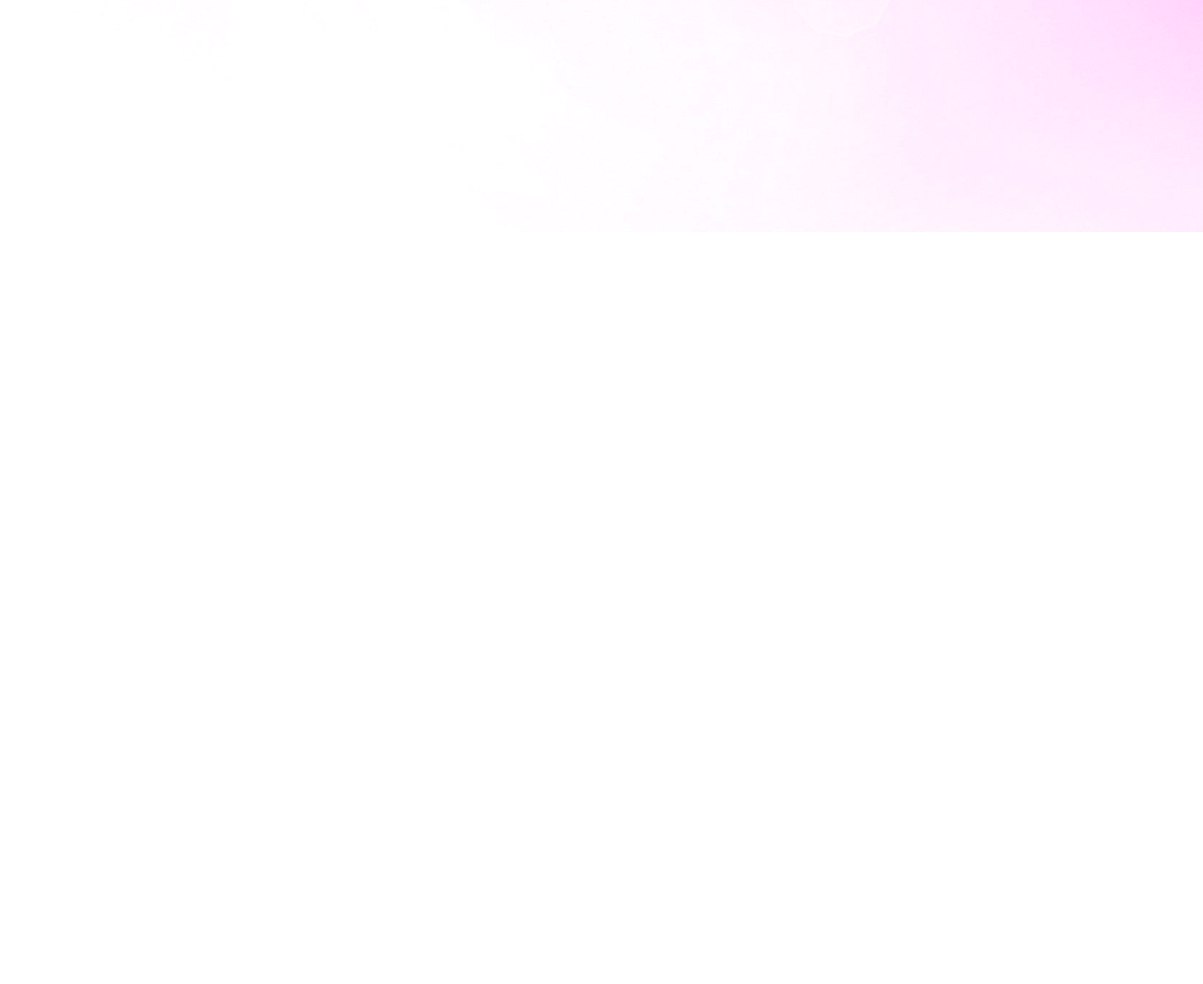
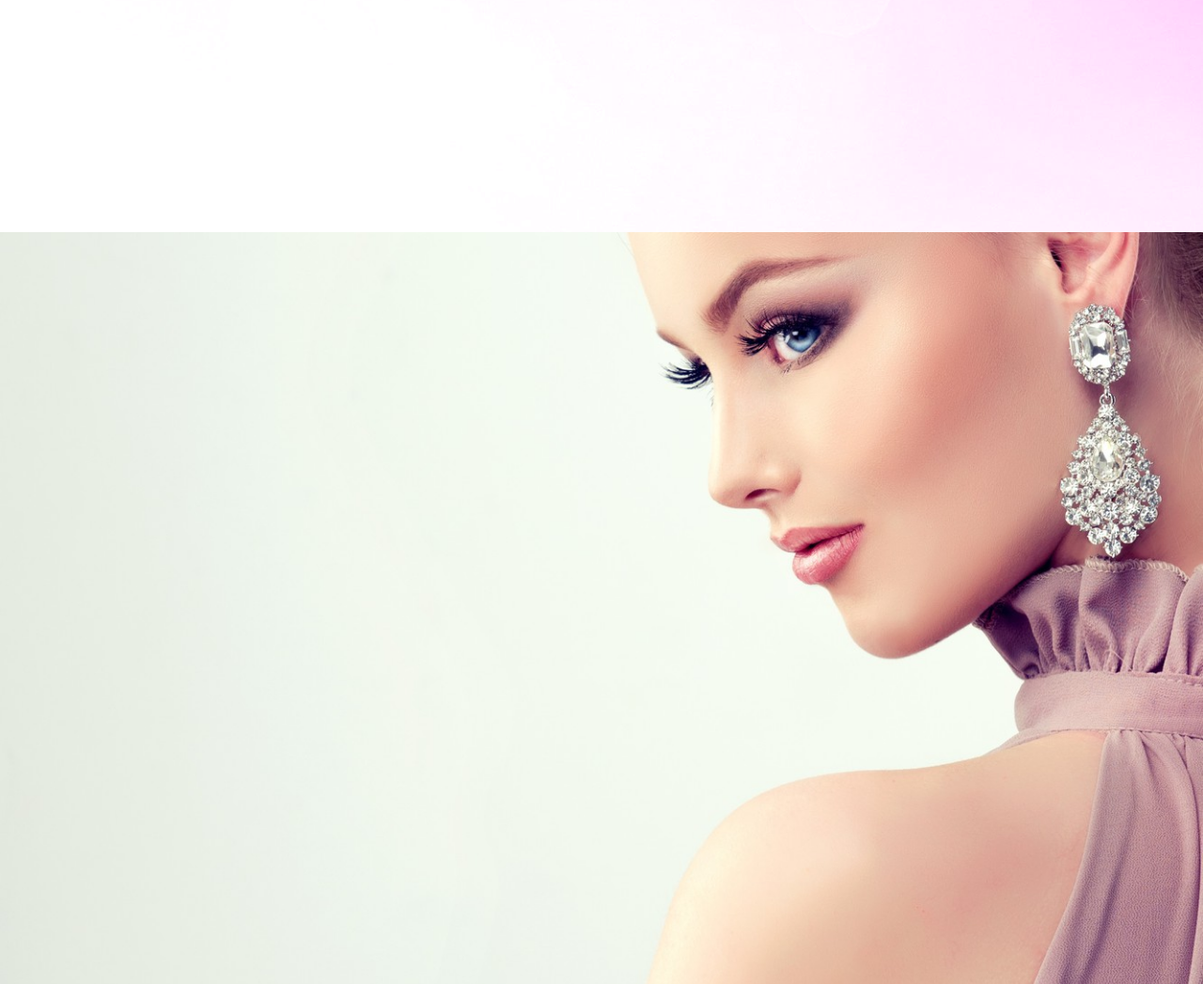
Before and after one commit to Julia1986/beauty, a plain HTML site: page index.html in a window 1280 px wide. Shown: the part 4151-5198 px from the top of the page at 94% size. Before the commit the page ends 4398 px from the top, so only its background shows below. Drawn offline with nearby package versions, Linux system fonts and the light colour scheme.

Commit message:
new point

```diff
--- a/css/main.css
+++ b/css/main.css
@@ -333,3 +333,13 @@ about-block__image-md{
 .mySlides img{
     height: 30%;
 }
+
+/*#response*/
+#response{
+    position: relative;
+    background-image: url(../img/response-fon.jpg);
+    background-size: cover;
+    background-repeat: no-repeat;
+    height: 100vh;
+    overflow: hidden;
+}
--- a/index.html
+++ b/index.html
@@ -207,7 +207,11 @@
         </div>
     </section>
     <section id="response">
+        <div class="container">
+            <div class="response-image">
 
+            </div>
+        </div>
     </section>
 
 
```
Also changed, not shown: img/response-fon.jpg (added), img/response-fon.png (deleted), 1 other file.
